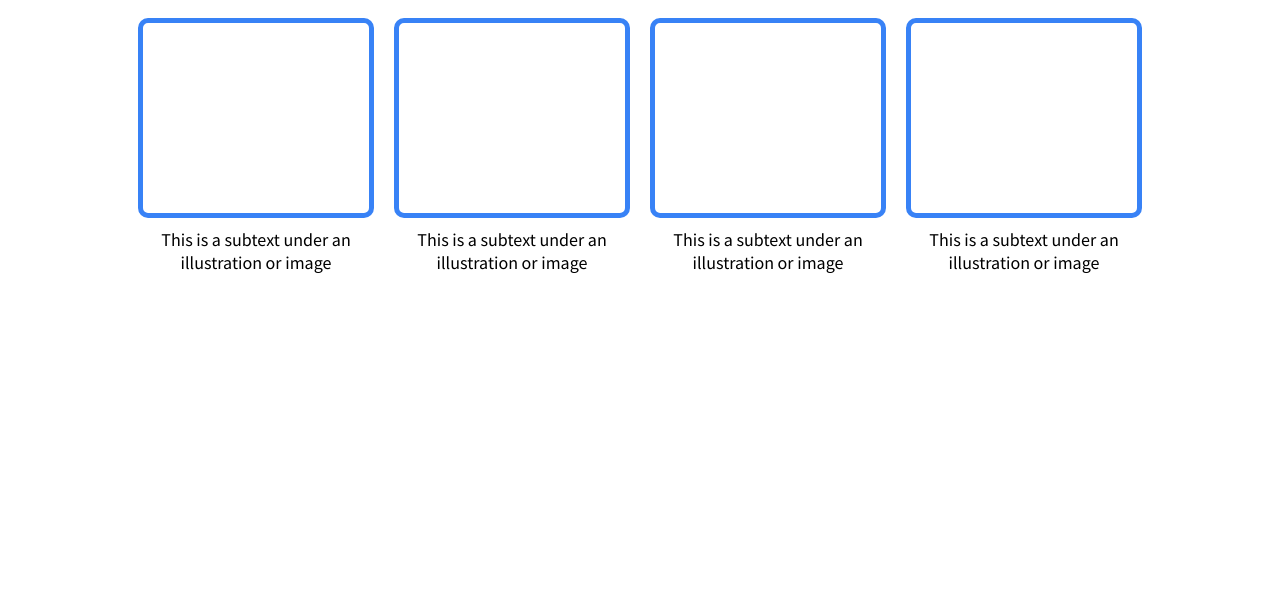
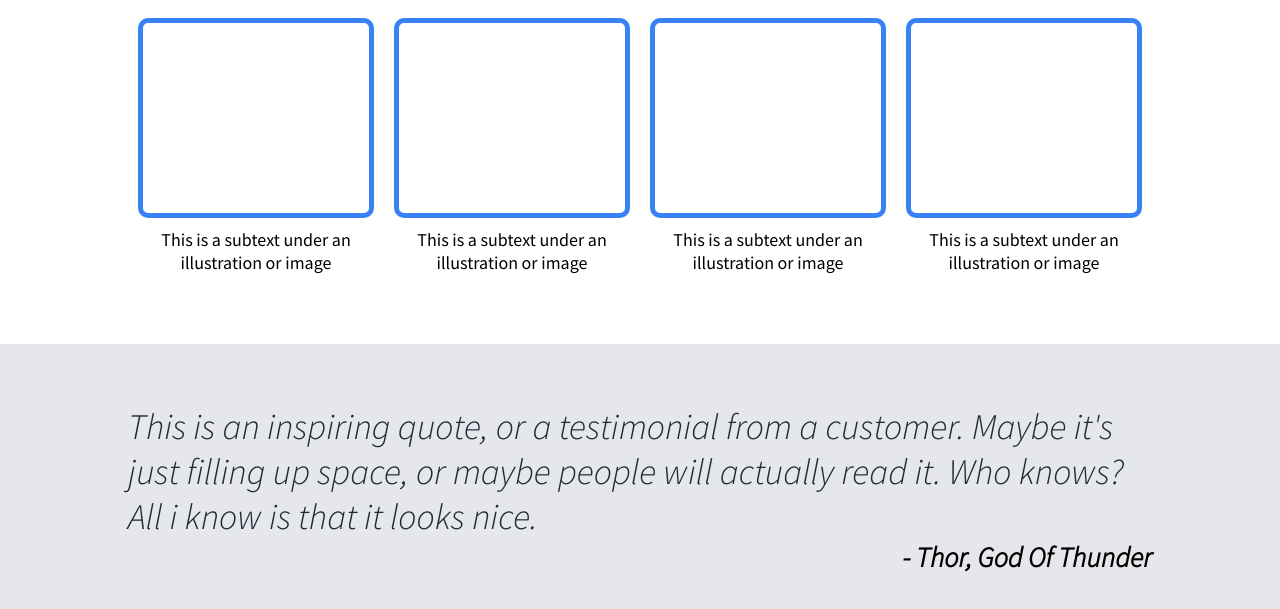
Before and after one commit to thomascanham/odin-landing-page, a plain HTML site: page index.html in a window 1280 px wide. Shown: the part 713-1322 px from the top of the page. Before the commit the page ends 1057 px from the top, so only its background shows below. Drawn offline with nearby package versions, Linux system fonts and the light colour scheme.

Commit message:
Added quote section to index.html and relavent css to styles.css

```diff
--- a/index.html
+++ b/index.html
@@ -10,7 +10,8 @@
     <link href="https://fonts.googleapis.com/css2?family=Oswald:wght@400;700&display=swap" rel="stylesheet">
     <link rel="preconnect" href="https://fonts.googleapis.com">
     <link rel="preconnect" href="https://fonts.gstatic.com" crossorigin>
-    <link href="https://fonts.googleapis.com/css2?family=Source+Sans+Pro:wght@400;700&display=swap" rel="stylesheet">
+    <link href="https://fonts.googleapis.com/css2?family=Source+Sans+Pro:ital,wght@0,400;0,700;1,300&display=swap"
+        rel="stylesheet">
     <link rel="stylesheet" href="styles.css">
     <title>Odin Landing Page</title>
 </head>
@@ -86,8 +87,19 @@
         </div>
     </section>
 
+    <!-- quote section -->
+    <section class="quote">
+        <div class="container">
+            <blockquote cite="- Thor, God of Thunder">
+                This is an inspiring quote, or a testimonial from a customer. Maybe it's just filling up space, or maybe
+                people will actually read it. Who knows? All i know is that it looks nice.
+            </blockquote>
+            <cite>
+                - Thor, God Of Thunder
+            </cite>
+        </div>
+    </section>
 
-    <!-- quote section -->
 
     <!-- Call to action section -->
 
--- a/styles.css
+++ b/styles.css
@@ -135,3 +135,21 @@ section {
     font-size: 18px;
     text-align: center;
 }
+
+.quote {
+    background-color: var(--gray);
+}
+
+.quote blockquote {
+    color: var(--dark);
+    font-size: 36px;
+    font-style: italic;
+    font-weight: light;
+}
+
+.quote cite {
+    font-weight: bold;
+    font-size: 28px;
+    display: flex;
+    justify-content: flex-end;
+}
```
